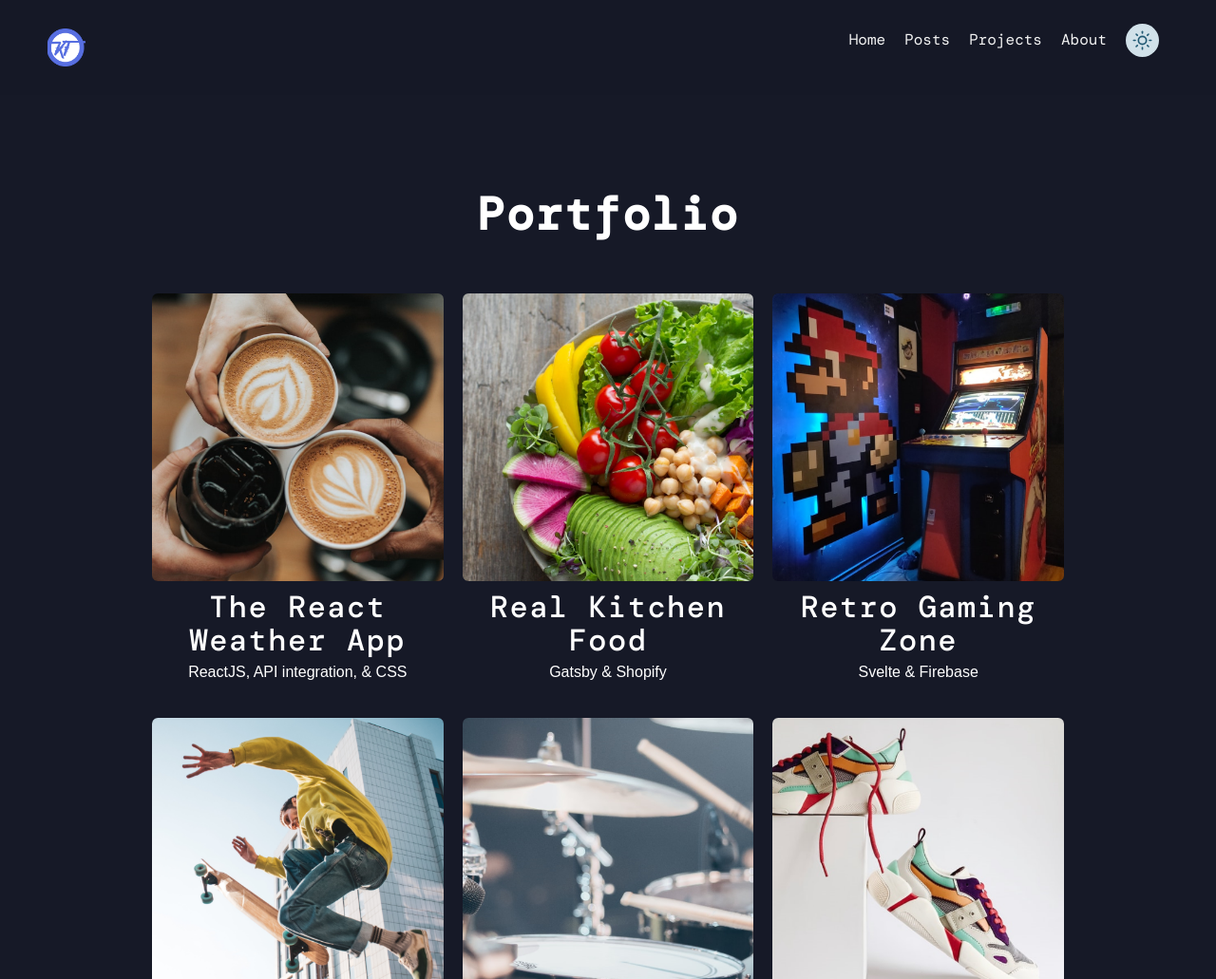
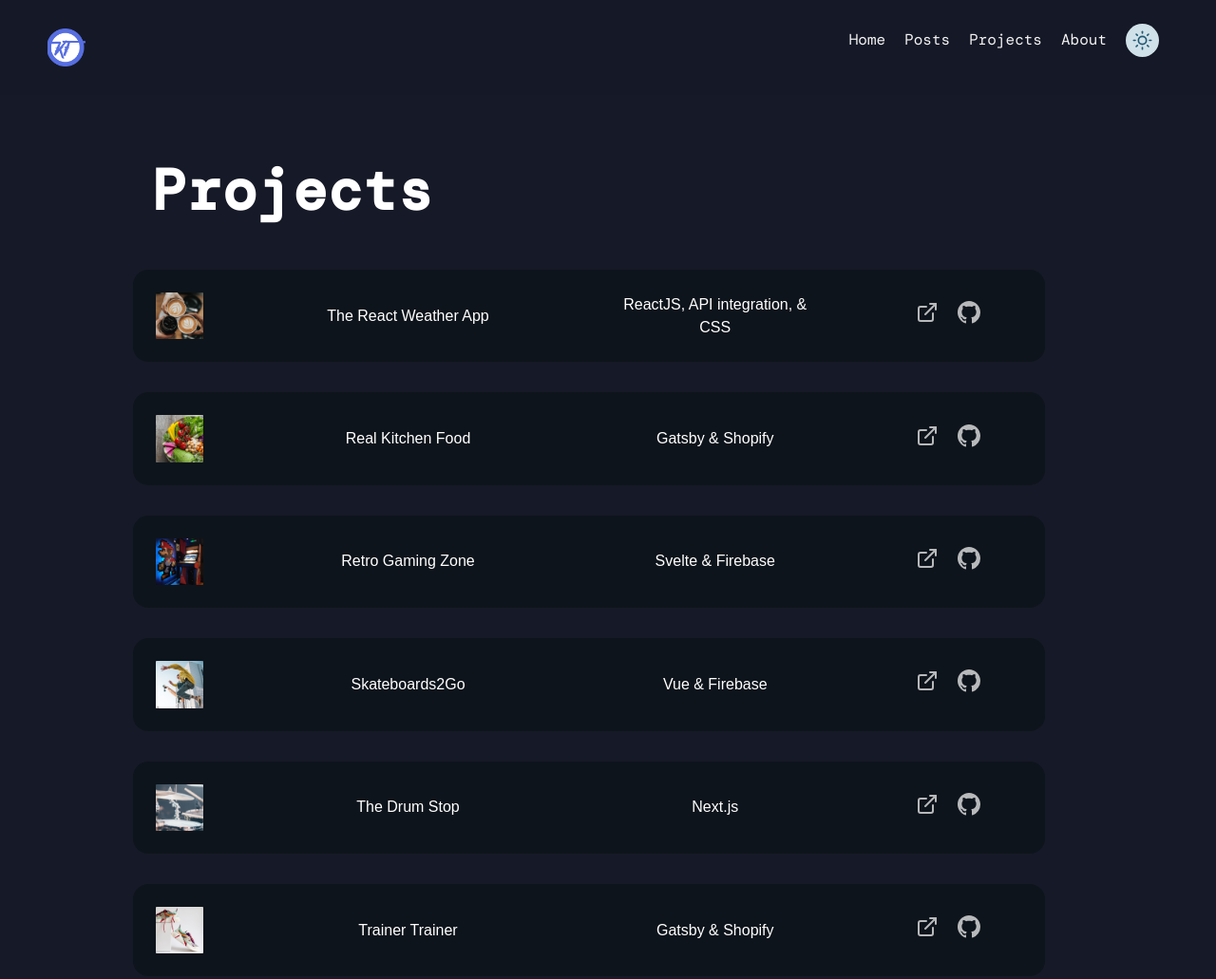
Before and after one commit to nivekt24/kevin-blog, a Gatsby site: page /Projects in a window 1280 px wide. Shown: the top 1031 px of the page at 95% size. Built offline with nearby package versions, Linux system fonts and the light colour scheme; Gatsby itself is replaced by a stand-in of ours; a web font is replaced by a local one.

Commit message:
add new project archive

```diff
--- a/src/pages/Projects/index.js
+++ b/src/pages/Projects/index.js
@@ -1,13 +1,18 @@
-import { graphql, Link } from "gatsby"
+import { graphql } from "gatsby"
 import React from "react"
 // Components
 import Layout from "../../components/Layout/index"
+import Icon from "../../components/icons/Icon"
 // Styles
 import styled from "styled-components"
 import { GatsbyImage } from "gatsby-plugin-image"
 
 const Portfolio = styled.div`
+  display: flex;
+  flex-direction: column;
   text-align: center;
+  width: 100%;
+  margin: 50px -20px;
 
   h2 {
     font-size: 3em;
@@ -18,38 +23,120 @@ const Portfolio = styled.div`
     font-size: 2em;
     font-weight: 400;
   }
-`
-const Work = styled.div`
-  display: grid;
-  grid-gap: 20px;
-  grid-template-columns: repeat(auto-fill, minmax(250px, 1fr));
-  grid-auto-rows: minmax(300px, auto);
-  margin-right: auto;
-  width: 100%;
-  max-width: 1000px;
-  padding-top: 32px;
-  text-align: center;
 
-  h3 {
-    text-align: center;
-    margin: 10px auto 0px;
-    font-weight: 500;
+  .project-detail-item {
+    display: grid;
+    background: ${props => props.theme.colors.cardBackground};
+    grid-template-columns: 50px 1fr 0.5fr 0.5fr;
+    align-items: center;
+    padding: 24px;
+    border-radius: 16px;
+
+    @media screen and (max-width: 767px) {
+      grid-template-columns: 50px 1fr auto;
+      grid-gap: 20px;
+    }
   }
 
-  p {
-    margin-top: 4px;
+  .hidden-mobile {
+    display: block;
+    @media screen and (max-width: 767px) {
+      display: none;
+    }
+  }
+
+  .project-links {
+    margin-left: 60px;
+
+    @media screen and (max-width: 767px) {
+      margin: 0;
+    }
+  }
+
+  .project-links a {
+    opacity: 0.7;
+    padding: 10px;
+    transition: opacity 0.5s ease;
+
+    &:hover,
+    &:focus {
+      opacity: 1;
+    }
+  }
+
+  .project-links a svg {
+    width: 24px;
+    height: 24px;
   }
 `
+// const Work = styled.div`
+//   display: grid;
+//   grid-gap: 20px;
+//   grid-template-columns: repeat(auto-fill, minmax(250px, 1fr));
+//   grid-auto-rows: minmax(300px, auto);
+//   margin-right: auto;
+//   width: 100%;
+//   max-width: 1000px;
+//   padding-top: 32px;
+//   text-align: center;
+
+//   h3 {
+//     text-align: center;
+//     margin: 10px auto 0px;
+//     font-weight: 500;
+//   }
+
+//   p {
+//     margin-top: 4px;
+//   }
+// `
 
 export default function Projects({ data }) {
-  const projects = data.allMarkdownRemark.nodes
+  const projects = data.featured.nodes
 
   return (
     <Layout>
+      <h1>Projects</h1>
       <Portfolio>
-        <h2>Portfolio</h2>
-
-        <Work>
+        {projects?.map(project => (
+          <table>
+            <div className="project-detail-item">
+              <GatsbyImage
+                image={
+                  project.frontmatter.thumb.childImageSharp.gatsbyImageData
+                }
+                alt=""
+              />
+              <div class="project-title">{project.frontmatter.title}</div>
+              <div class="project-year hidden-mobile">
+                {project.frontmatter.stack}
+              </div>
+              <div className="project-links">
+                {
+                  <a
+                    href={project.frontmatter.external}
+                    aria-label="External Link"
+                    rel="noopener noreferrer"
+                    target="_blank"
+                  >
+                    <Icon name="External" />
+                  </a>
+                }
+                {
+                  <a
+                    href={project.frontmatter.github}
+                    aria-label="GitHub Link"
+                    rel="noopener noreferrer"
+                    target="_blank"
+                  >
+                    <Icon name="GitHub" />
+                  </a>
+                }
+              </div>
+            </div>
+          </table>
+        ))}
+        {/* <Work>
           {projects?.map(project => (
             <Link to={"/projects/" + project.frontmatter.slug} key={project.id}>
               <div>
@@ -61,11 +148,12 @@ export default function Projects({ data }) {
                 />
 
                 <h3>{project.frontmatter.title}</h3>
+
                 <p>{project.frontmatter.stack}</p>
               </div>
             </Link>
           ))}
-        </Work>
+        </Work> */}
       </Portfolio>
     </Layout>
   )
@@ -74,7 +162,9 @@ export default function Projects({ data }) {
 // export page query
 export const query = graphql`
   query ProjectsPage {
-    allMarkdownRemark(filter: { frontmatter: { type: { eq: "projects" } } }) {
+    featured: allMarkdownRemark(
+      filter: { frontmatter: { type: { eq: "projects" } } }
+    ) {
       nodes {
         frontmatter {
           slug
@@ -85,6 +175,8 @@ export const query = graphql`
               gatsbyImageData(quality: 80, placeholder: BLURRED)
             }
           }
+          github
+          external
         }
         id
       }
--- a/src/pages/index.js
+++ b/src/pages/index.js
@@ -6,8 +6,8 @@ import Hero from "../components/hero"
 // import Layout from "../components/Layout/index"
 import BlogLayout from "../components/BlogLayout"
 import Seo from "../components/seo"
-import { Heading } from "../components/heading"
-import { Title } from "../components/title"
+import { Heading } from "../components/typography/heading"
+import { Title } from "../components/typography/title"
 import Featured from "../components/featured"
 import { LinkButton } from "../components/button"
 import IconRightArrow from "../components/icons/rightarrow"
--- a/src/pages/posts/index.js
+++ b/src/pages/posts/index.js
@@ -1,13 +1,14 @@
 import React from "react"
 import { graphql, useStaticQuery, Link } from "gatsby"
 import Layout from "../../components/Layout/index"
+import Card from "../../components/card"
 import styled from "styled-components"
-import Card from "../../components/card"
 
 const CardGridStyle = styled.div`
   display: grid;
   grid-template-columns: repeat(auto-fill, minmax(400px, 1fr));
   gap: 32px;
+  padding-top: 32px;
 
   @media (min-width: 1150px) {
     margin-left: -32px;
@@ -42,7 +43,8 @@ export default function Posts() {
 
   return (
     <Layout>
-      <h2>Writing</h2>
+      <h1>Writing</h1>
+
       <CardGridStyle>
         {allPosts?.map(post => (
           <Card key={post.fields.slug}>
--- a/src/style.css
+++ b/src/style.css
@@ -201,7 +201,8 @@ h6 {
 
 h1 {
   font-weight: var(--fontWeight-black);
-  font-size: var(--fontSize-5);
+  /* font-size: var(--fontSize-5); */
+  font-size: clamp(30px, 8vw, 60px);
   /* color: var(--color-heading-black); */
 }
 
```
Also changed, not shown: src/components/typography/heading.js (renamed from src/components/heading.js), src/components/typography/title.js (renamed from src/components/title.js).
